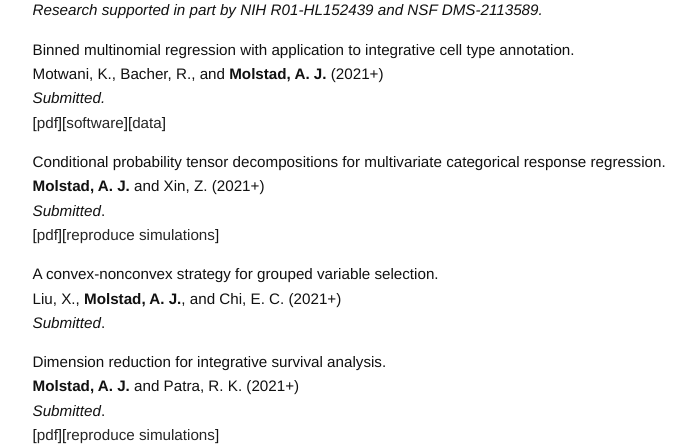
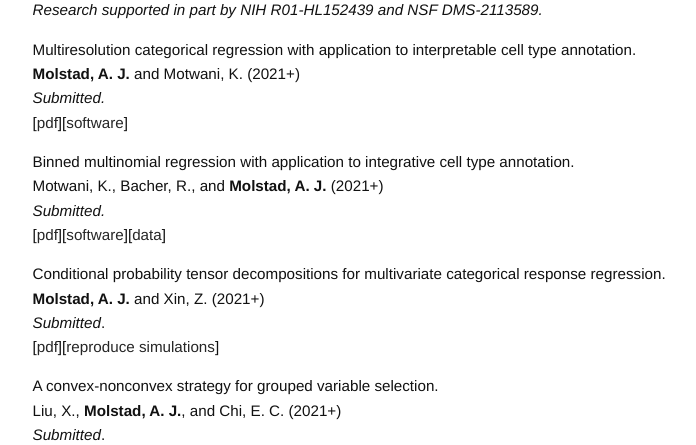
Before and after one commit to ajmolstad/ajmolstad.github.io, a Jekyll site: the page built from research.md, in a window 1280 px wide and 900 px high, cut to the strip 455-900 px from the top of the window. Shown: the whole strip, without its empty margins (275-971 px from the left). Built offline with Jekyll 4.4.1, drawn with Linux system fonts in a browser that asks for light colours.

Commit message:
Update research.md

```diff
--- a/research.md
+++ b/research.md
@@ -8,12 +8,12 @@ permalink: /research/
 
 *Research supported in part by NIH R01-HL152439 and NSF DMS-2113589.*
 
-<!-- Multiresolution categorical regression with
+Multiresolution categorical regression with
 application to interpretable cell type annotation. <br>
 **Molstad, A. J.** and Motwani, K. (2021+) <br>
 *Submitted.* <br>
 [[pdf](https://arxiv.org/abs/2108.02143)][[software](https://github.com/ajmolstad/IntegrativeCox)]<br>
- -->
+
 
 Binned multinomial regression with
 application to integrative cell type annotation. <br>
```
